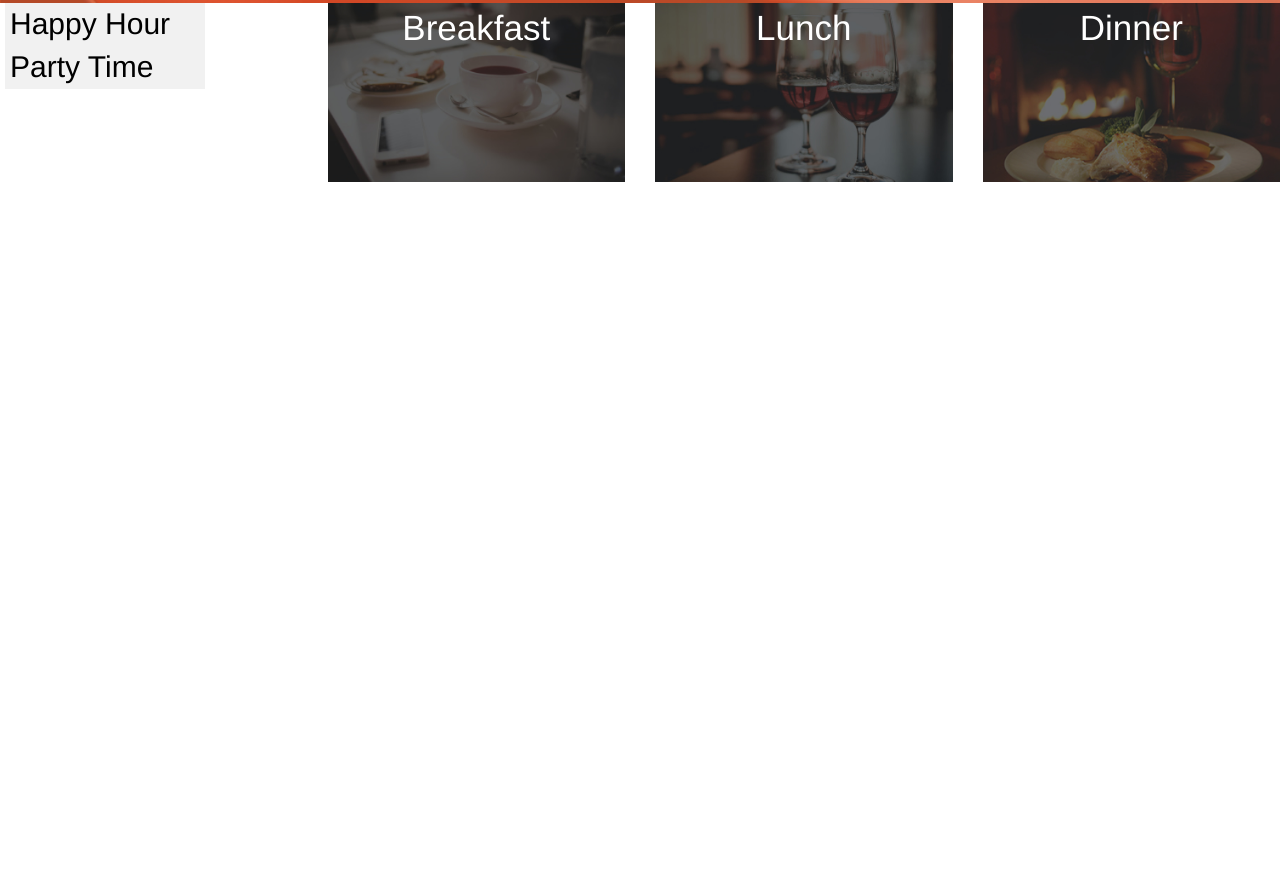
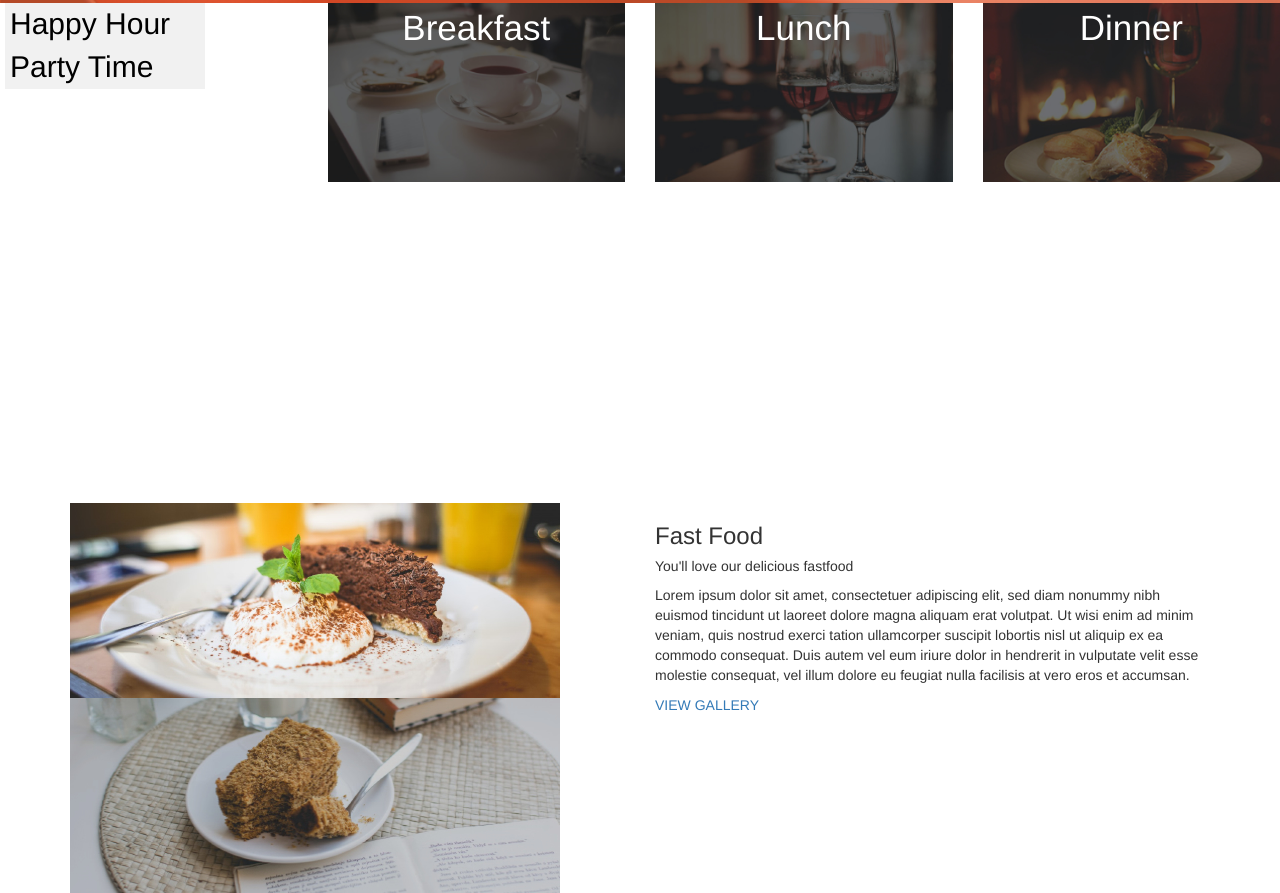
Before and after one commit to shirohigemw/Anitas-Kitchen-Final, a plain HTML site: page index.html in a window 1280 px wide. Shown: the part 597-1490 px from the top of the page. Before the commit the page ends 1100 px from the top, so only its background shows below. Drawn offline with nearby package versions, Linux system fonts and the light colour scheme.

```diff
--- a/index.html
+++ b/index.html
@@ -73,8 +73,36 @@
                             </div>
 
 
+  </div>
 
-  </div>
+
+<div class= "middle">
+
+  <div class="menu">
+      <div class="container">
+          <div class="row">
+
+              <div class="col-md-6 menleft">
+                  <img src="img/fastFood1.jpg" class="img-responsive" alt="">
+                  <img src="img/fastFood2.jpg" class="img-responsive" alt="">
+              </div>
+
+              <div class="col-md-6 menright">
+                  <h3>Fast Food</h3>
+                  <h5>You'll love our delicious fastfood</h5>
+                  <p>Lorem ipsum dolor sit amet, consectetuer adipiscing elit, sed diam nonummy nibh euismod tincidunt ut laoreet dolore magna aliquam erat volutpat. Ut wisi enim ad minim veniam, quis nostrud exerci tation ullamcorper suscipit lobortis
+                      nisl ut aliquip ex ea commodo consequat. Duis autem vel eum iriure dolor in hendrerit in vulputate velit esse molestie consequat, vel illum dolore eu feugiat nulla facilisis at vero eros et accumsan.</p>
+                  <a class="view" href="#">VIEW GALLERY<i class="arrow-rt1"></i></a>
+              </div>
+
+
+
+          </div>
+      </div>
+
+
+
+
 
 
 </body>
```
